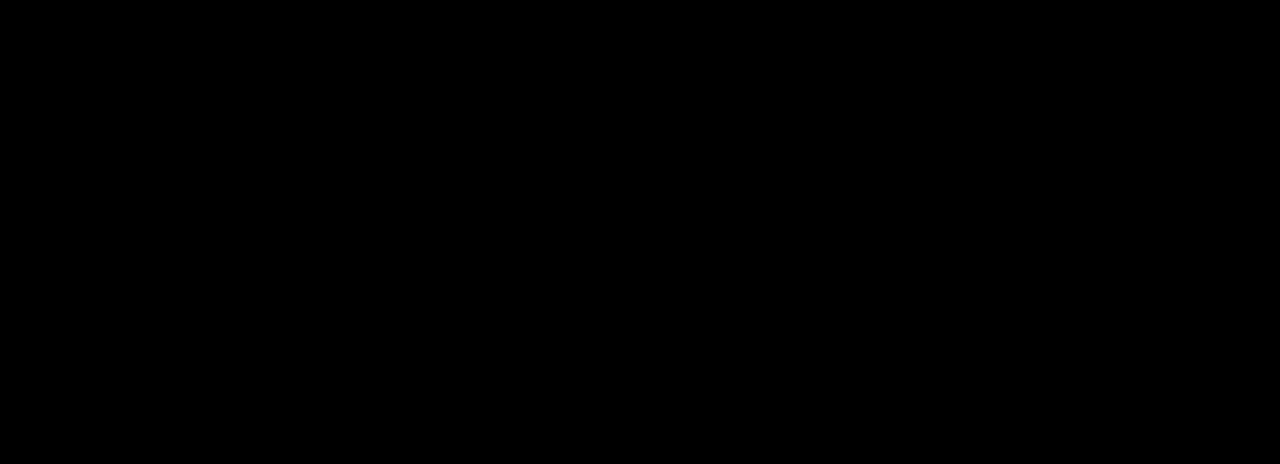
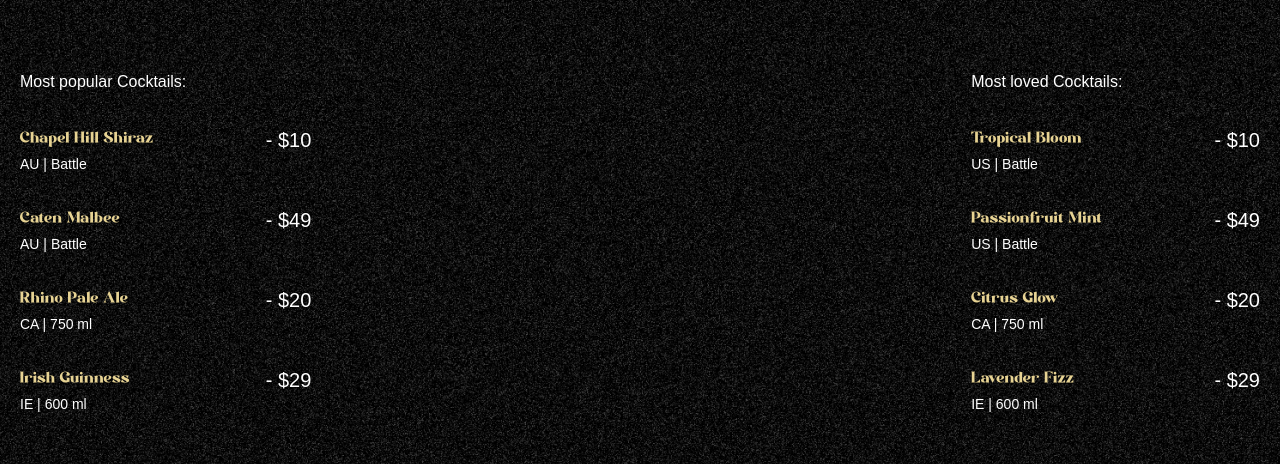
Before and after one commit to Aniketyadav05/MocktailWebsite, a React (Vite) app: page / in a window 1280 px wide. Shown: the part 890-1354 px from the top of the page. Built offline with nearby package versions, Linux system fonts and the light colour scheme; a web font is replaced by a local one.

Commit message:
implemented cocktails section

```diff
--- a/src/App.jsx
+++ b/src/App.jsx
@@ -2,6 +2,7 @@
 import {ScrollTrigger, SplitText} from "gsap/all"
 import Navbar from "./Components/Navbar"
 import Hero from "./Components/Hero"
+import CocktailsSection from "./Components/CocktailsSection"
 
 gsap.registerPlugin(ScrollTrigger, SplitText)
 
@@ -10,6 +11,7 @@
     <main>
       <Navbar></Navbar>
       <Hero/>
+      <CocktailsSection></CocktailsSection>
     </main>
   )
 }
--- /dev/null
+++ b/src/Components/CocktailsSection.jsx
@@ -0,0 +1,67 @@
+import React from 'react'
+import { cocktailLists, mockTailLists } from '../../constants'
+import { useGSAP } from '@gsap/react'
+import gsap from 'gsap'
+
+const CocktailsSection = () => {
+    useGSAP(() => {
+        const parallaxTimeline = gsap.timeline({
+            scrollTrigger: {
+                trigger:"cocktails",
+                scrub: true,
+                start: 'top 30%',
+                end: 'bottom 80%'
+            }
+        })
+        parallaxTimeline.from('#c-left-leaf',{
+            x:-100, y:100
+        }).from('#c-right-leaf',{
+            x:100, y:100
+        })
+
+    })
+
+  return (
+    <>
+    <section id='cocktails' className='noisy'>
+        <img src="images/cocktail-left-leaf.png" alt="left-leaf" id='c-left-leaf' />
+        <img src="images/cocktail-right-leaf.png" alt="right-leaf" id='c-right-leaf' />
+
+        <div className='list'>
+            <div className='popular'>
+                <h1>Most popular Cocktails:</h1>
+                <ul>
+                    {cocktailLists.map((drink) => (
+                            <li key={drink.name}>
+                                <div className='md:me-28'>
+                                    <h3>{drink.name}</h3>
+                                    <p>{drink.country} | {drink.detail}</p>
+                                </div>
+                                <span>- {drink.price}</span>
+                            </li>
+                    ))
+                    }
+                </ul>
+            </div>
+            <div className='loved'>
+                <h1>Most loved Cocktails:</h1>
+                <ul>
+                    {mockTailLists.map((drink) => (
+                            <li key={drink.name}>
+                                <div className='me-28'>
+                                    <h3>{drink.name}</h3>
+                                    <p>{drink.country} | {drink.detail}</p>
+                                </div>
+                                <span>- {drink.price}</span>
+                            </li>
+                    ))
+                    }
+                </ul>
+            </div>
+        </div>
+    </section>
+    </>
+  )
+}
+
+export default CocktailsSection
```
